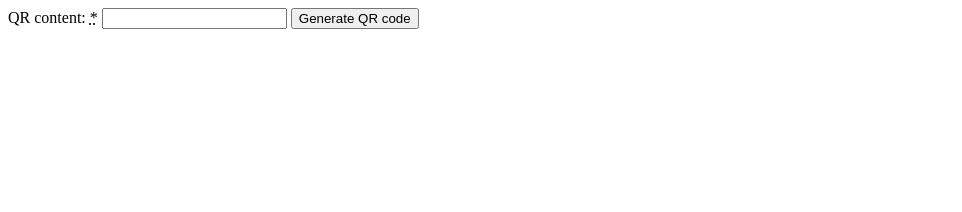
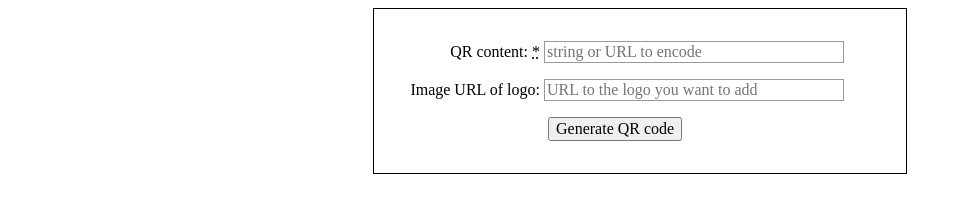
Before and after one commit to haemmer-dave/qr-code-generator-demo, a website built with Parcel: page src/index.html in a window 1280 px wide. Shown: the whole page, without its empty margins (0-962 px from the left). Built offline with nearby package versions, Linux system fonts and the light colour scheme.

Commit message:
Adding CSS and error handling

```diff
--- a/src/index.html
+++ b/src/index.html
@@ -1,15 +1,34 @@
 <html>
   <head>
     <title>QR Code Generator Demo</title>
+    <link rel="stylesheet" href="styles.css" />
   </head>
   <body>
-    <form>
-      <label for="qr-content"
-        >QR content:
-        <abbr title="required" aria-label="required">*</abbr></label
-      >
-      <input type="text" id="qr-content" required />
-      <button type="button" id="generate-button">Generate QR code</button>
+    <form novalidate>
+      <p>
+        <label for="qr-content"
+          >QR content:
+          <abbr title="required" aria-label="required">*</abbr></label
+        >
+        <input
+          type="text"
+          id="qr-content"
+          required
+          placeholder="string or URL to encode"
+        />
+        <span class="error" aria-live="polite"></span>
+      </p>
+      <p>
+        <label for="qr-logo">Image URL of logo:</label>
+        <input
+          type="text"
+          id="qr-logo"
+          placeholder="URL to the logo you want to add"
+        />
+      </p>
+      <p class="button">
+        <button type="button" id="generate-button">Generate QR code</button>
+      </p>
     </form>
     <canvas id="qr-output"></canvas>
     <script type="module" src="index.js"></script>
--- a/src/index.js
+++ b/src/index.js
@@ -1,16 +1,31 @@
 import QrCodeWithLogo from 'qrcode-with-logos';
 
 const qrContent = document.getElementById('qr-content');
+const imageUrl = document.getElementById('qr-logo');
 const canvas = document.getElementById('qr-output');
 const submitButton = document.getElementById('generate-button');
+const inputError = document.querySelector('span.error');
+
+qrContent.setCustomValidity('');
 
 submitButton.addEventListener('click', function (event) {
+  let context = canvas.getContext('2d');
+  context.clearRect(0, 0, canvas.width, canvas.height);
+
+  if (qrContent.validity.valueMissing) {
+    inputError.textContent = 'Please enter a value!';
+    inputError.className = 'error active';
+    return;
+  } else {
+    inputError.textContent = '';
+    inputError.className = 'error';
+  }
+
   let qrCode = new QrCodeWithLogo({
     canvas: canvas,
     content: qrContent.value,
-    width: 380,
-    image: document.getElementById('image'),
-    logo: './src/Octocat.jpg',
+    width: 400,
+    logo: imageUrl.value,
   })
     .toCanvas()
     .catch(err =>
--- /dev/null
+++ b/src/styles.css
@@ -0,0 +1,63 @@
+form {
+  border: 1px solid black;
+  margin: 0 auto;
+  padding: 1em;
+  width: 500px;
+}
+
+label {
+  /* Uniform size & alignment */
+  display: inline-block;
+  width: 150px;
+  text-align: right;
+}
+
+button,
+input {
+  font-family: inherit;
+  font-size: 100%;
+}
+
+input {
+  width: 300px;
+  box-sizing: border-box;
+  border: 1px solid #999;
+}
+
+input:focus {
+  /* Additional highlight for focused elements */
+  border-color: #000;
+}
+
+.error {
+  display: block;
+  width: 300px;
+  margin-left: 154px;
+  padding: 0;
+
+  font-size: 80%;
+  color: white;
+  background-color: #900;
+  border-radius: 0 0 5px 5px;
+
+  box-sizing: border-box;
+}
+
+.error.active {
+  padding: 0.3em;
+}
+
+.button {
+  padding-left: 150px;
+}
+
+button {
+  margin-left: 0.5em;
+}
+
+canvas {
+  display: block;
+  margin: 20px auto;
+  padding: 0;
+  width: 1000px;
+}
```
